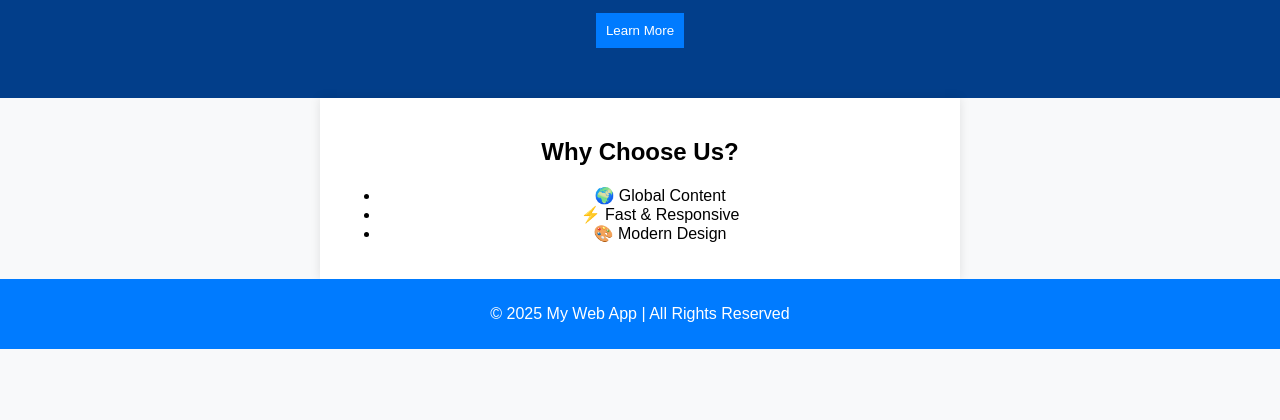
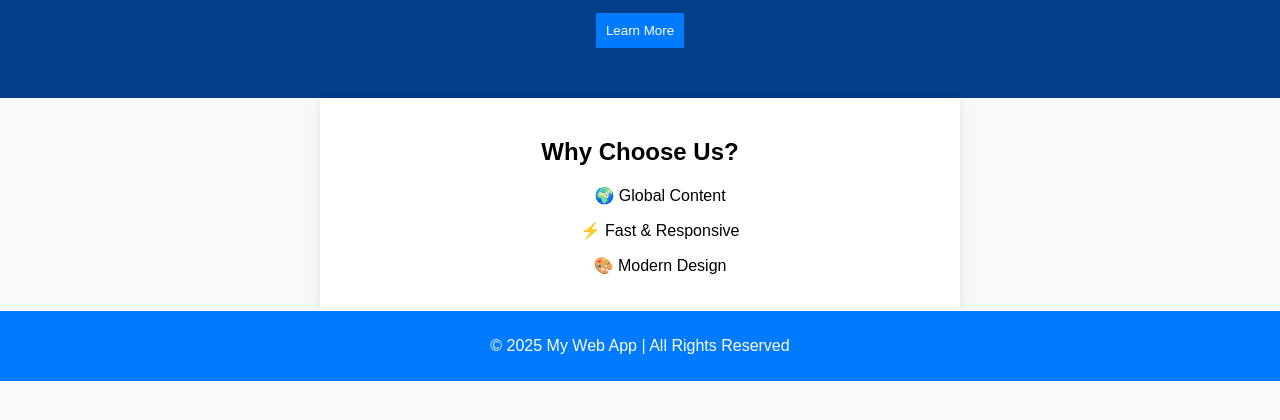
Before and after one commit to sujal7865/github, a plain HTML site: page index.html in a window 1280 px wide. Shown: the part 190-610 px from the top of the page. Drawn offline with Linux system fonts and the light colour scheme.

Commit message:
Update index.html

```diff
--- a/index.html
+++ b/index.html
@@ -23,9 +23,9 @@
         <section class="features">
             <h2>Why Choose Us?</h2>
             <ul>
-                <li>🌍 Global Content</li>
-                <li>⚡ Fast & Responsive</li>
-                <li>🎨 Modern Design</li>
+                <p>🌍 Global Content</p>
+                <p>⚡ Fast & Responsive</p>
+                <p>🎨 Modern Design</p>
             </ul>
         </section>
     </main>
```
